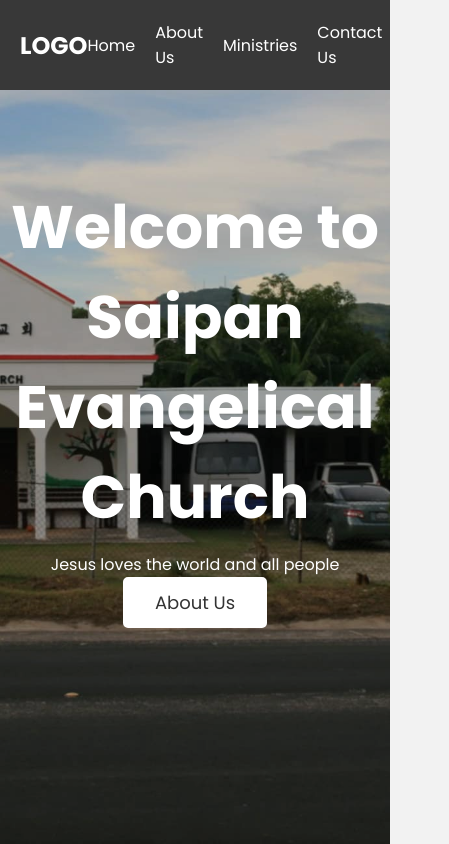
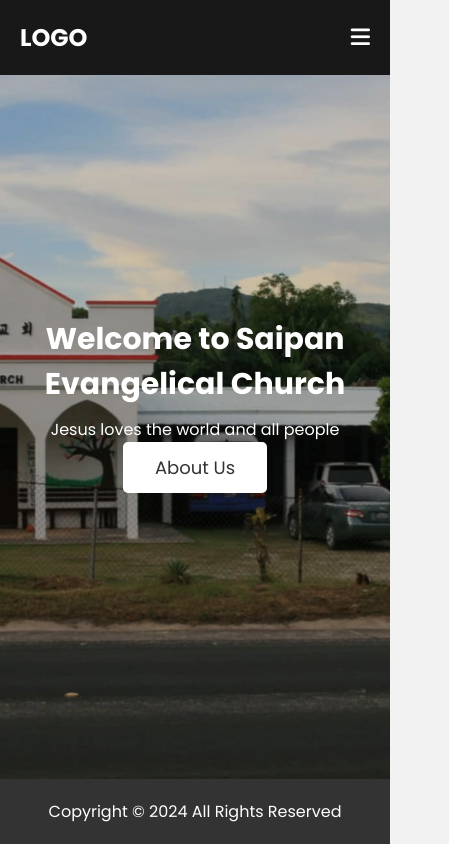
Before and after one commit to esw0624/church.website, a plain HTML site: page index.html in a window 390 px wide. Shown: the top 844 px of the page, 449 px wide, since content can reach past the window. Drawn offline with Linux system fonts and the light colour scheme.

Commit message:
Second Update

```diff
--- a/index.html
+++ b/index.html
@@ -6,8 +6,8 @@
     <meta name="viewport" content="width=device-width, initial-scale=1.0" />
     <title>Our Family's Church Website | Eun Sung Wang</title>
     <link rel="stylesheet" href="style.css" />
-        <!--Link for Icons-->
-        <link rel="stylesheet" href="https://cdnjs.cloudfare.com/ajax/libs/font-awesome/6.3.0/css/all.min.css">
+    <!-- Link for Icons -->
+    <link rel="stylesheet" href="https://cdnjs.cloudflare.com/ajax/libs/font-awesome/6.3.0/css/all.min.css">
 </head>
 <body>
     <!-- Starting Header -->
@@ -15,17 +15,22 @@
         <nav class="navbar container flex">
             <h2 class="logo"><a href="#">LOGO</a></h2>
 
+            <input type="checkbox" id="menu-toggler"/>
+            <label for="menu-toggler" id="hamburger-btn">
+                <i class="fa-solid fa-bars"></i>
+            </label>
+
             <ul class="nav-links flex">
                 <li><a href="#home">home</a></li>
-                    <li><a href="#about us">about us</a></li>
+                <li><a href="#about">about us</a></li>
                 <li><a href="#services">ministries</a></li>
-                    <li><a href="#contact us">contact us</a></li>
+                <li><a href="#contact">contact us</a></li>
             </ul>
         </nav>
     </header>
     <!-- Ending Header -->
 
-        <!-- Header Start-->
+    <!-- Homepage Start -->
     <section class="homepage" id="home">
         <div class="content flex">
             <div class="text">
@@ -35,9 +40,9 @@
             <a href="#services">About Us</a>
         </div>
     </section>
-        <!-- Header End-->
+    <!-- Homepage End -->
 
-        <!-- About Us-->
+    <!-- About Us -->
     <section class="about" id="about">
         <div class="container">
             <div class="section-title">
@@ -45,24 +50,20 @@
                 <p> Hallelujah Jesus love and heals the world and its people</p>
             </div>
         </div>
-
         <div class="row company-info">
             <h3>Our Story</h3>
             <p>loremssssssssssssss sssssssssss s sssssssssssssss s sss</p>
-
             <h3>Our Vision</h3>
             <p>loremssssssssssssss sssssssssss s sssssssssssssss s sss</p>
-
             <h3>Our Evangelism</h3>
             <p>loremssssssssssssss sssssssssss s sssssssssssssss s sss</p>
-
             <h3>Our Hope</h3>
             <p>loremssssssssssssss sssssssssss s sssssssssssssss s sss</p>
         </div>
         <div class="row team">
             <h3>Our Board</h3>
             <ul>
-                    <li>Young Chun Wang - Reverand & Missonary</li>
+                <li>Young Chun Wang - Reverand & Missionary</li>
                 <li>Sook Kyung Kim - Missionary & Pastor's Wife</li>
                 <li>Nam Soo Kim - Deacon</li>
                 <li>Mirasol Jamandre - Treasurer</li>
@@ -72,14 +73,13 @@
     </section>
     <!-- End of About Us -->
 
-        <!-- Start of Ministries-->
+    <!-- Start of Ministries -->
     <section class="services" id="services">
         <div class="container">
             <div class="section-title">
                 <h2>Ministries</h2>
                 <p> sd sad sad as das d s ssssssssd sd s da frg w as</p>
             </div>
-
             <ul class="cards flex">
                 <li class="card">
                     <img src="" alt="serviceImg" />
@@ -90,16 +90,18 @@
                     <img src="" alt="serviceImg" />
                     <h3>Worship Service</h3>
                     <p>s ds dsa d sa dasdksabsdbdsjcv ewnfcjwn cjwwd  wecwc ervrevevvrtbtbt</p>
-                    </li><li class="card">
+                </li>
+                <li class="card">
                     <img src="" alt="serviceImg" />
                     <h3>Worship Service</h3>
                     <p>s ds dsa d sa dasdksabsdbdsjcv ewnfcjwn cjwwd  wecwc ervrevevvrtbtbt</p>
+                </li>
             </ul>
         </div>
     </section>
-        <!-- End of Ministries-->
+    <!-- End of Ministries -->
 
-        <!-- Start of Contact Us-->
+    <!-- Start of Contact Us -->
     <section class="contact" id="contact">
         <div class="container">
             <div class="section-title">
@@ -107,14 +109,13 @@
                 <p>sdjniufcbwubuewhcuiequduihwqid qwhduiqwhduiwq hduiwhq uwhqiud</p>
             </div>
         </div>
-
         <div class="row flex">
             <div class="col information">
                 <div class="contact-details">
-                        <p><i class="fas fa-map-marker-alt"></i>P.O. Box 503103, Saipan Evangelical Church, Rte 306, Chalan Tun Joaquin Doi Road, Fina Sisu, Saipan, MP, 96950, Northern Mariana Islands</p>
+                    <p><i class="fas fa-map-marker-alt"></i> P.O. Box 503103, Saipan Evangelical Church, Rte 306, Chalan Tun Joaquin Doi Road, Fina Sisu, Saipan, MP, 96950, Northern Mariana Islands</p>
                     <p><i class="fas fa-envelope"></i> saipan125lawton@gmail.com</p>
-                        <p><i class="fas fa-phone"></i>+1 (670) 285-3571</p>
-                        <p><i class="fas fa-globe"></i>www.saipanevangelicalchurch.com</p>
+                    <p><i class="fas fa-phone"></i> +1 (670) 285-3571</p>
+                    <p><i class="fas fa-globe"></i> www.saipanevangelicalchurch.com</p>
                 </div>
             </div>
             <div class="col form">
@@ -134,6 +135,6 @@
             <span>Copyright © 2024 All Rights Reserved</span>
         </div>
     </footer>
-          <!-- End of Footer Section-->
+    <!-- End of Footer Section -->
 </body>
 </html>
--- a/style.css
+++ b/style.css
@@ -1,13 +1,16 @@
 @import url("https://fonts.googleapis.com/css2?family=Poppins:wght@200;300;400;500;600;700&display=swap");
+
 * {
     margin: 0;
     padding: 0;
     box-sizing: border-box;
     font-family: "Poppins", sans-serif;
 }
+
 body {
     background: #f2f2f2;
 }
+
 header {
     position: fixed;
     top: 0;
@@ -16,24 +19,28 @@ header {
     background: #181818;
     z-index: 100;
 }
+
 .flex {
     display: flex;
     align-items: center;
 }
+
 .container {
-    background-color: #383838;
     max-width: 1200px;
     width: 100%;
     margin: 0 auto;
     padding: 0 20px;
 }
+
 .navbar {
     justify-content: space-between;
 }
-.nav-links{
+
+.nav-links {
     gap: 20px;
     list-style: none;
 }
+
 .navbar a {
     padding: 20px 0;
     display: inline-block;
@@ -42,6 +49,7 @@ header {
     text-transform: capitalize;
     transition: 0.2s;
 }
+
 .navbar a:hover {
     color: #ddd;
 }
@@ -55,6 +63,7 @@ header {
     background-position: center;
     background-size: cover;
 }
+
 .homepage::before {
     content: "";
     position: absolute;
@@ -64,21 +73,25 @@ header {
     left: 0;
     background-color: rgba(0, 0, 0, 0.2);
 }
+
 .homepage .content {
     position: relative;
     height: 85%;
     flex-direction: column;
     justify-content: center;
 }
+
 .homepage .text {
     color: #ffffff;
     text-align: center;
 }
+
 .homepage .text h1 {
     font-size: 60px;
     font-weight: 700;
-    margin-bottom:  10px;
+    margin-bottom: 10px;
 }
+
 .homepage a {
     color: #333;
     text-decoration: none;
@@ -90,27 +103,31 @@ header {
     font-size: 18px;
     transition: 0.3s;
 }
+
 .homepage a:hover {
     color: #fff;
     background: rgba(255, 255, 255, 0.3);
-
 }
 
 /* Service */
 section {
     padding-top: 80px;
 }
+
 .section-title {
     text-align: center;
 }
+
 section h2 {
     font-size: 2rem;
 }
+
 section .cards {
     margin-top: 50px;
     flex-wrap: wrap;
     justify-content: space-between;
 }
+
 section .card {
     width: calc(100% / 3 - 30px);
     text-align: center;
@@ -121,12 +138,14 @@ section .card {
     box-shadow: 0 5px 10px rgba(0, 0, 0, 0.04);
     margin-bottom: 40px;
 }
+
 section .card img {
     height: 120px;
     width: 120px;
     border-radius: 50%;
     margin-bottom: 20px;
 }
+
 section .card p {
     margin-top: 5px;
 }
@@ -135,12 +154,15 @@ section .card p {
 .about .company-info {
     margin-top: 30px;
 }
+
 .about .row {
     padding: 0 10px;
 }
+
 .about h3 {
-    margin:  30px 0 10px;
+    margin: 30px 0 10px;
 }
+
 .about ul {
     padding-left: 20px;
 }
@@ -150,17 +172,21 @@ section .card p {
     justify-content: space-between;
     margin: 60px 0 90px;
 }
+
 .contact .row .col {
     padding: 0 10px;
     width: calc(100% / 2 - 50px);
 }
+
 .contact .row .col p {
     color: #7a7a7a;
     margin-bottom: 10px;
 }
+
 .contact .row .col p i {
     margin-right: 10px;
 }
+
 .contact form input {
     width: 100%;
     height: 45px;
@@ -168,6 +194,7 @@ section .card p {
     padding: 0 15px;
     border: 1px solid #bfbfbf;
 }
+
 .contact form textarea {
     padding: 15px;
     width: 100%;
@@ -176,8 +203,9 @@ section .card p {
     resize: none;
     border: 1px solid #bfbfbf;
 }
+
 .contact form button {
-    padding:  10px 20px;
+    padding: 10px 20px;
     border-radius: 6px;
     font-size: 17px;
     color: #fff;
@@ -187,16 +215,88 @@ section .card p {
     cursor: pointer;
     transition: 0.2s;
 }
+
 .contact form button:hover {
     background: #525252;
-
 }
 
 /* Footer */
 .footer {
     background: #333;
     padding: 20px;
+    text-align: center;
+    position: fixed;
+    bottom: 0;
+    width: 100%;
 }
+
 .footer span {
     color: #fff;
 }
+
+/* Menu toggler */
+#menu-toggler {
+    display: none;
+}
+
+#hamburger-btn {
+    display: none;
+}
+
+/* Responsive */
+@media (width < 860px) {
+    .navbar .nav-links {
+        position: fixed;
+        left: 0;
+        top: 65px;
+        height: 100%;
+        display: block;
+        background: #333;
+        width: 300px;
+        padding-left: 20px;
+        padding-top: 30px;
+        left: -100%;
+        transition: all 0.4s ease;
+    }
+
+    #menu-toggler:checked ~ .nav-links {
+        left: 0;
+    }
+
+    .nav-links li {
+        font-size: 18px;
+    }
+
+    #hamburger-btn {
+        display: block;
+        color: #fff;
+        font-size: 22px;
+        cursor: pointer;
+    }
+    section .cards .card {
+        width: calc(100% / 2 - 15px);
+    }
+    .contact .row {
+        flex-direction: column;
+    }
+    .contact .row .col {
+        width: 100%;
+    }
+    .contact .row .col:last-child {
+        margin-top: 40px;
+    }
+}
+
+@media (width < 560px) {
+    section .cards .card {
+        width: 100%;
+    }
+
+    .homepage .text h1 {
+        font-size: 30px;
+    }
+
+    section h2 {
+        font-size: 1.5rem;
+    }
+}
```
Also changed, not shown: ChurchLogo1.png (added). Lines whose indentation alone changed are shown as unchanged.
